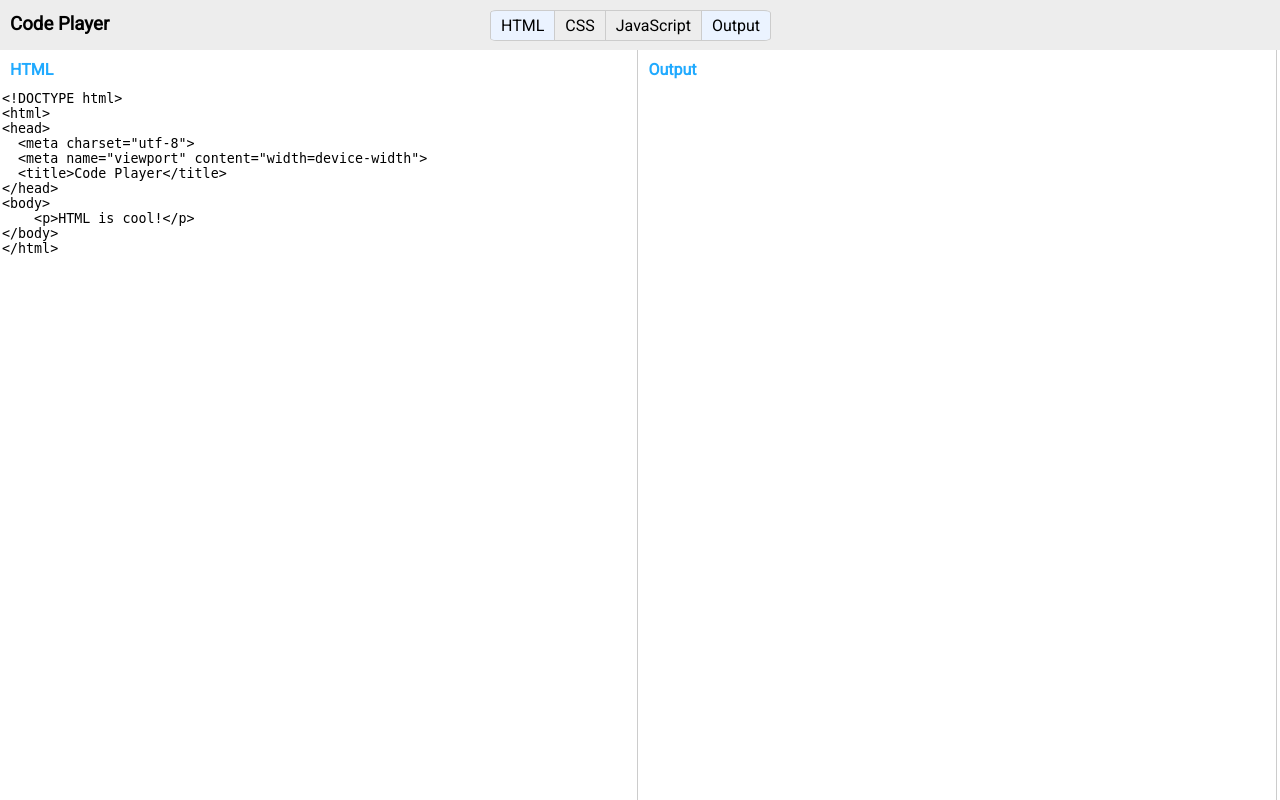
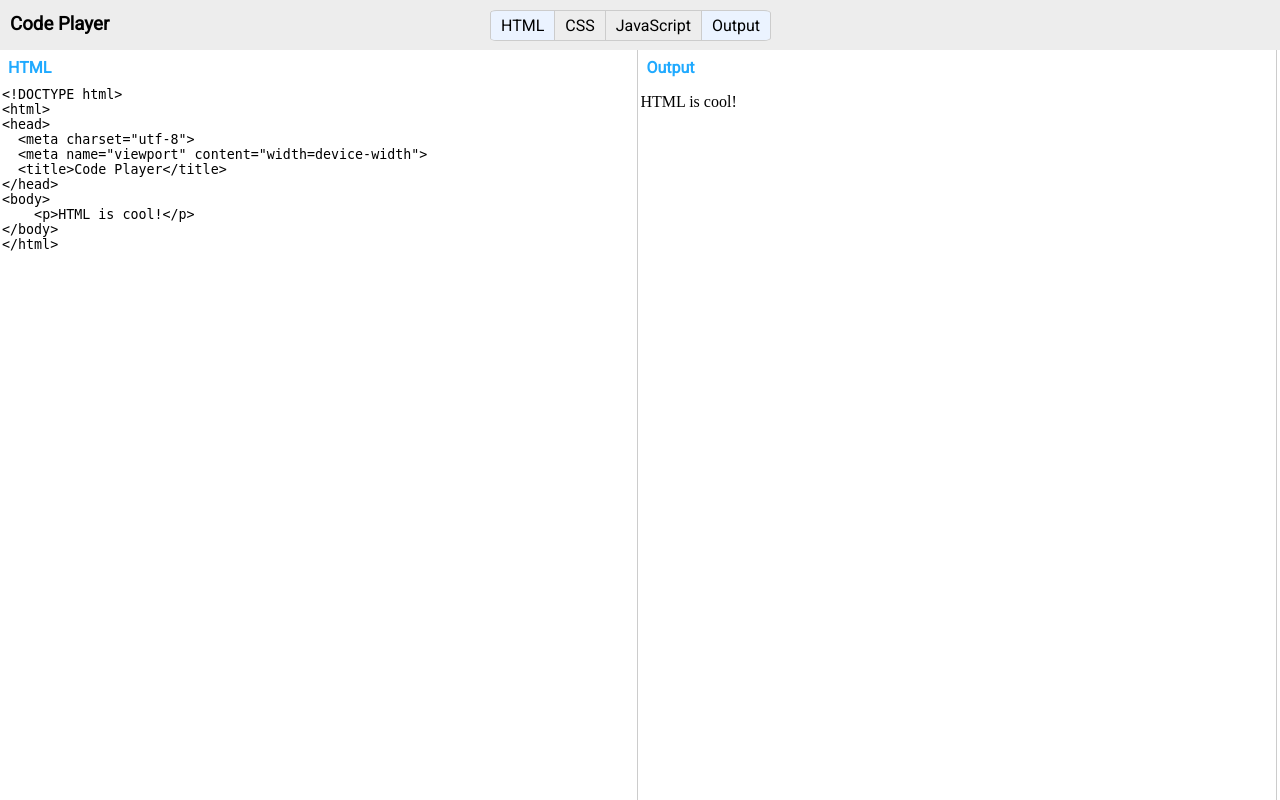
Before and after one commit to PollockCR/webdev2, a PHP site: page /jquery.html in a window 1280 px wide. Run offline with PHP 8.4, Linux system fonts and the light colour scheme; some libraries are stand-ins or nearby versions.

Commit message:
Finish 4-Code Player

```diff
--- a/4-jquery/jquery.html
+++ b/4-jquery/jquery.html
@@ -39,19 +39,20 @@
 
                 <h4>HTML</h4>
 
-                <textarea type="text" class="contentText">
-                </textarea>
+                <textarea type="text" class="contentText" id="htmlText"></textarea>
 
             </div>
 
             <div id="css" class="contentPanel">
 
                 <h4>CSS</h4>
+                <textarea type="text" class="contentText" id="cssText"></textarea>
 
             </div>
             <div id="javascript" class="contentPanel">
 
                 <h4>JavaScript</h4>
+                <textarea type="text" class="contentText" id="javascriptText"></textarea>
 
             </div>
             <div id="output" class="contentPanel">
--- a/4-jquery/jquery.js
+++ b/4-jquery/jquery.js
@@ -71,9 +71,13 @@ function fixPanelSize(){
 
 }
 
-function displayResult() {
+var displayResult = function () {
 
-    $("outputResult").html($("textarea").html());
+    $("#outputResult").html(
+        $("#htmlText").val() +
+        "<style>" + $("#cssText").val() + "</style>" +
+        "<script type='text/javascript'>" + $("#javascriptText").val() + "</script>"
+    );
 
 }
 
@@ -83,8 +87,6 @@ $.ajax("html.txt").done(function (data) {
 
 }).fail(function () {
 
-    $("textarea").html("Enter your HTML here...")
-
 });
 
 firstLoad();
--- a/4-jquery/style.css
+++ b/4-jquery/style.css
@@ -98,7 +98,7 @@ h3 {
 h4 {
 
     font-family: 'Roboto', sans-serif;
-    margin: 10px;
+    margin: 8px;
     color: #20AAFF;
 }
 
@@ -110,3 +110,9 @@ h4 {
     height: calc(100vh - 90px);
 
 }
+
+#outputResult {
+
+    padding-left: 2px;
+
+}
```
